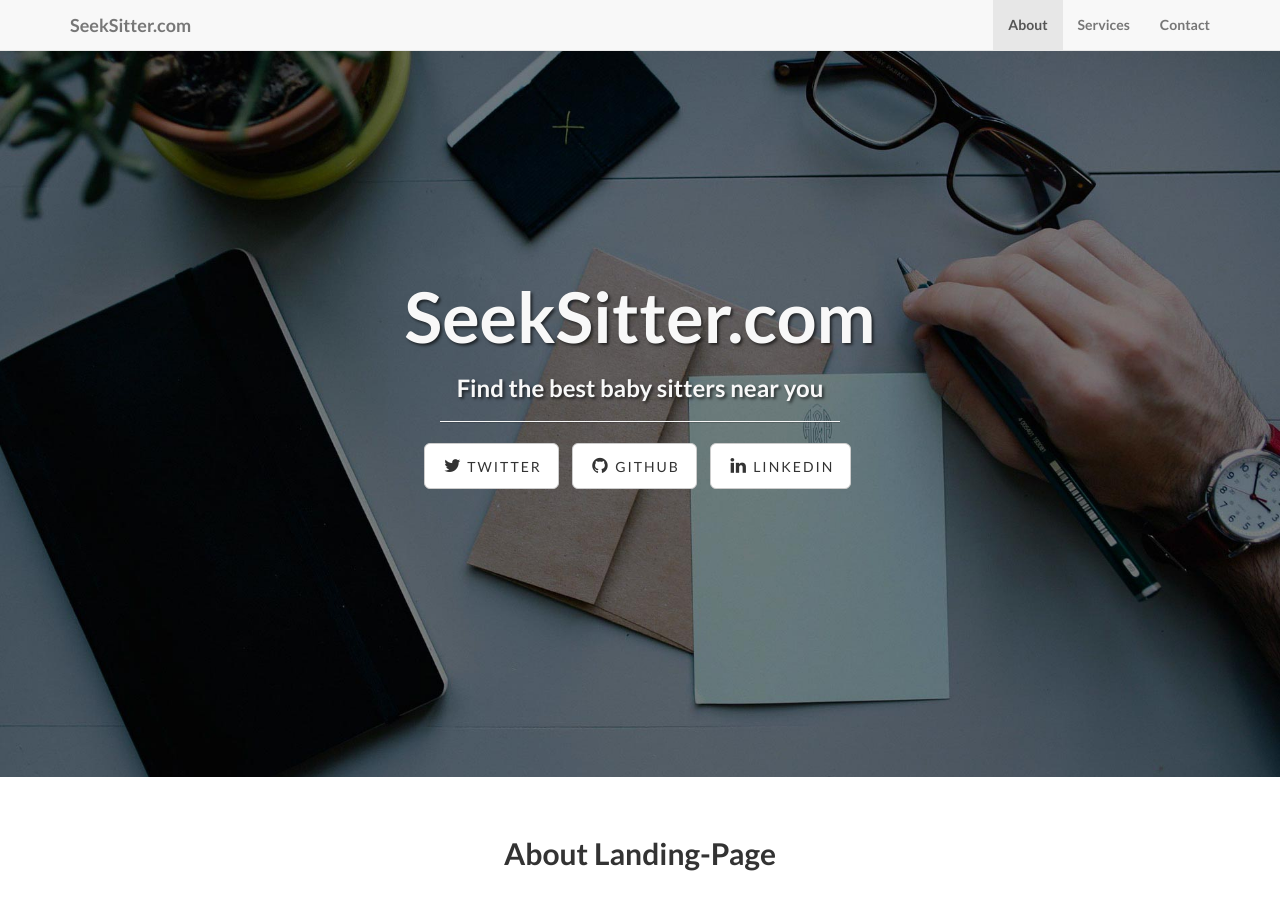
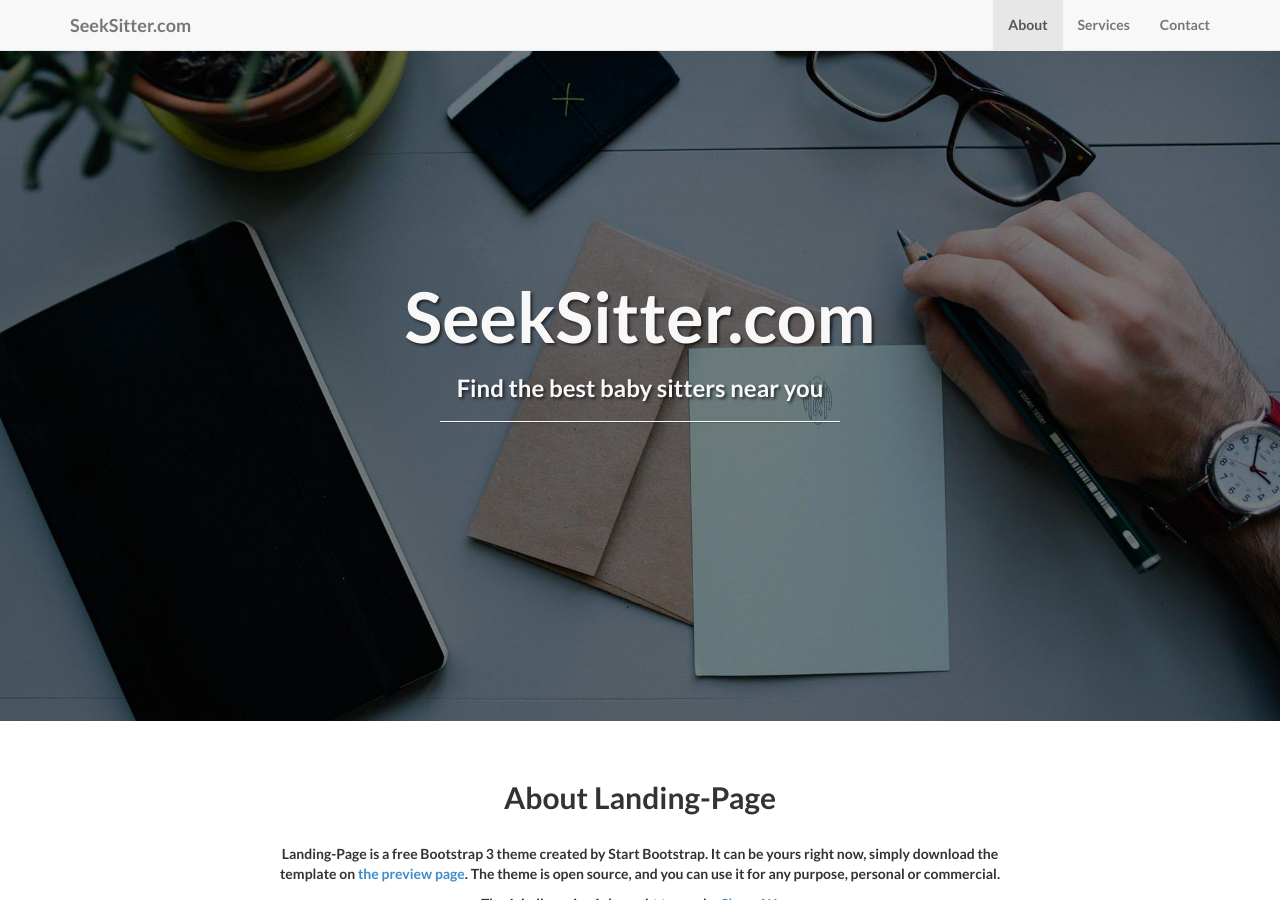
Before and after one commit to aizdevlabs/aizdevlabs.github.io, a Jekyll site: the page built from index.html, in a window 1280 px wide and 900 px high. Built offline with Jekyll 4.4.1, drawn with Linux system fonts in a browser that asks for light colours.

Commit message:
Remove social

```diff
--- a/_includes/header.html
+++ b/_includes/header.html
@@ -42,13 +42,13 @@
 						<h1>{{ page.title }}</h1>
 						<h3>{{ page.subTitle }}</h3>
 						<hr class="intro-divider">
-						<ul class="list-inline intro-social-buttons">
+<!-- 						<ul class="list-inline intro-social-buttons">
 							{% for social in site.social %}
 							<li>
 								<a href="{{ social.url }}" class="btn btn-default btn-lg"><i class="fa fa-{{ social.title }} fa-fw"></i> <span class="network-name">{{ social.title }}</span></a>
 							</li>
 							{% endfor %}
-						</ul>
+						</ul> -->
 					</div>
 				</div>
 			</div>
```
